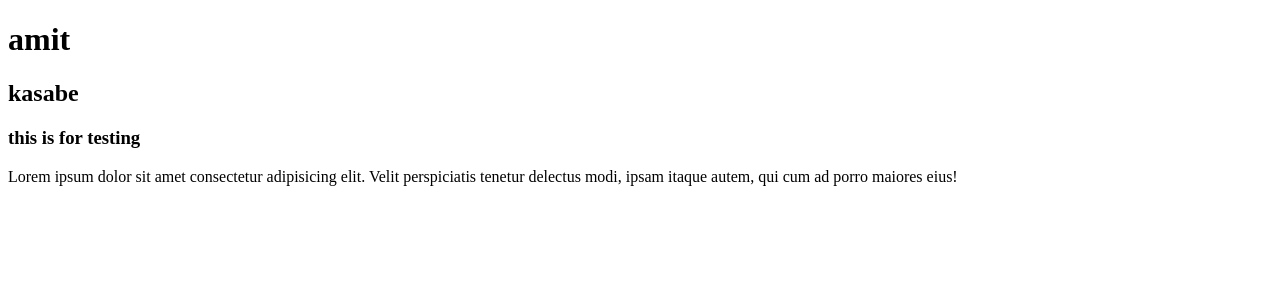
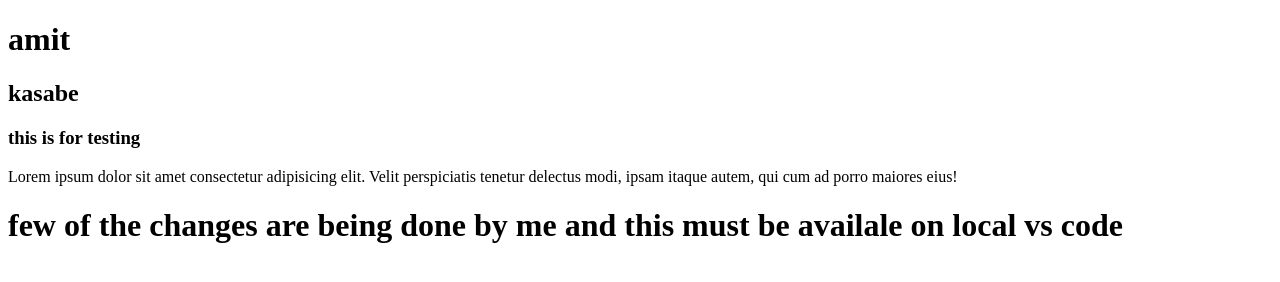
Before and after one commit to amitskasabe/testcodeseedrepo, a plain HTML site: page index.html in a window 1280 px wide. Drawn offline with Linux system fonts and the light colour scheme.

Commit message:
h1 is added

```diff
--- a/index.html
+++ b/index.html
@@ -10,5 +10,7 @@
     <h2>kasabe</h2>
     <h3> this is for testing</h3>
     <p>Lorem ipsum dolor sit amet consectetur adipisicing elit. Velit perspiciatis tenetur delectus modi, ipsam itaque autem, qui cum ad porro maiores eius!</p>
+
+    <h1> few of the changes are being done by me and this must be availale on local vs code</h1>
 </body>
 </html>
```
